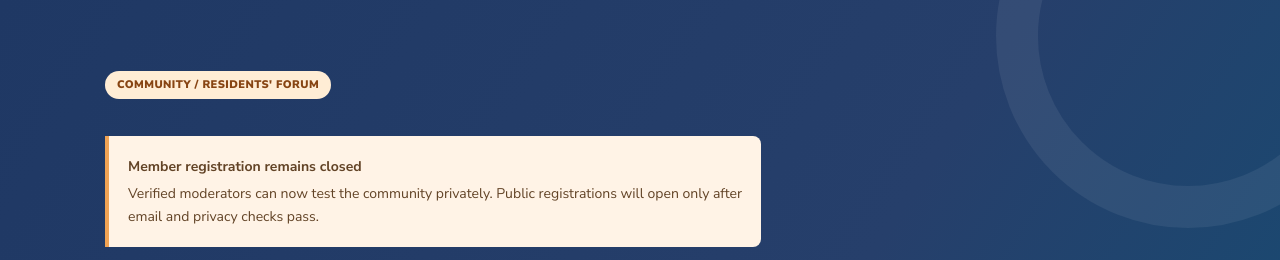
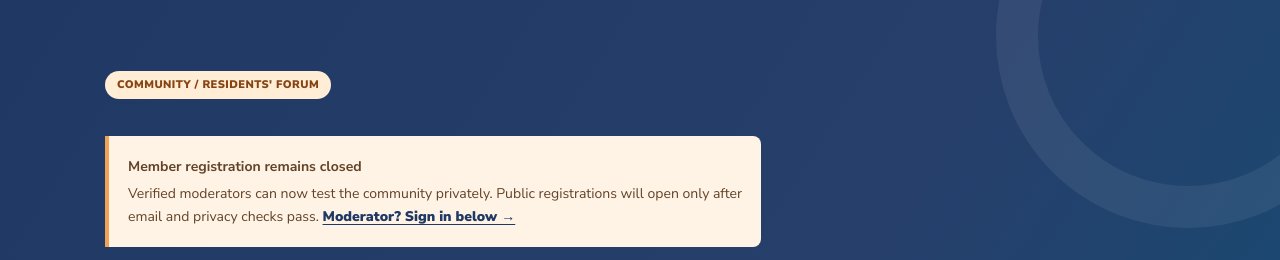
Before and after one commit to Geppix140269/united-for-sitges, a plain HTML site: page community.html in a window 1280 px wide. Shown: the part 100-360 px from the top of the page. Drawn offline with Linux system fonts and the light colour scheme; a script that the page names is missing.

Commit message:
Add direct moderator login shortcut from community banner

```diff
--- a/community.html
+++ b/community.html
@@ -15,7 +15,7 @@
 <body>
 <div class="band"></div><header class="header"><div class="wrap"><a class="brand" href="/"><img src="/favicon.svg" width="55" height="55" alt=""><span>United for Sitges</span></a><a class="back" href="/">← Back to the information hub</a></div></header>
 <section class="hero"><div class="wrap"><span class="tag">Community / Residents' forum</span>
-<div id="not-ready" class="notice"><strong>Member registration remains closed</strong>Verified moderators can now test the community privately. Public registrations will open only after email and privacy checks pass.</div>
+<div id="not-ready" class="notice"><strong>Member registration remains closed</strong>Verified moderators can now test the community privately. Public registrations will open only after email and privacy checks pass. <a href="#auth-panel" style="color:#1F3864;font-weight:900;text-decoration:underline">Moderator? Sign in below →</a></div>
 <h1>Conversations that make Sitges feel like home.</h1><p>Ask your neighbours, share practical information and discuss local life. An independent, moderated community space — not a campaigning platform.</p></div></section>
 <main class="main"><div class="wrap layout"><div>
 <div class="panel">
```
